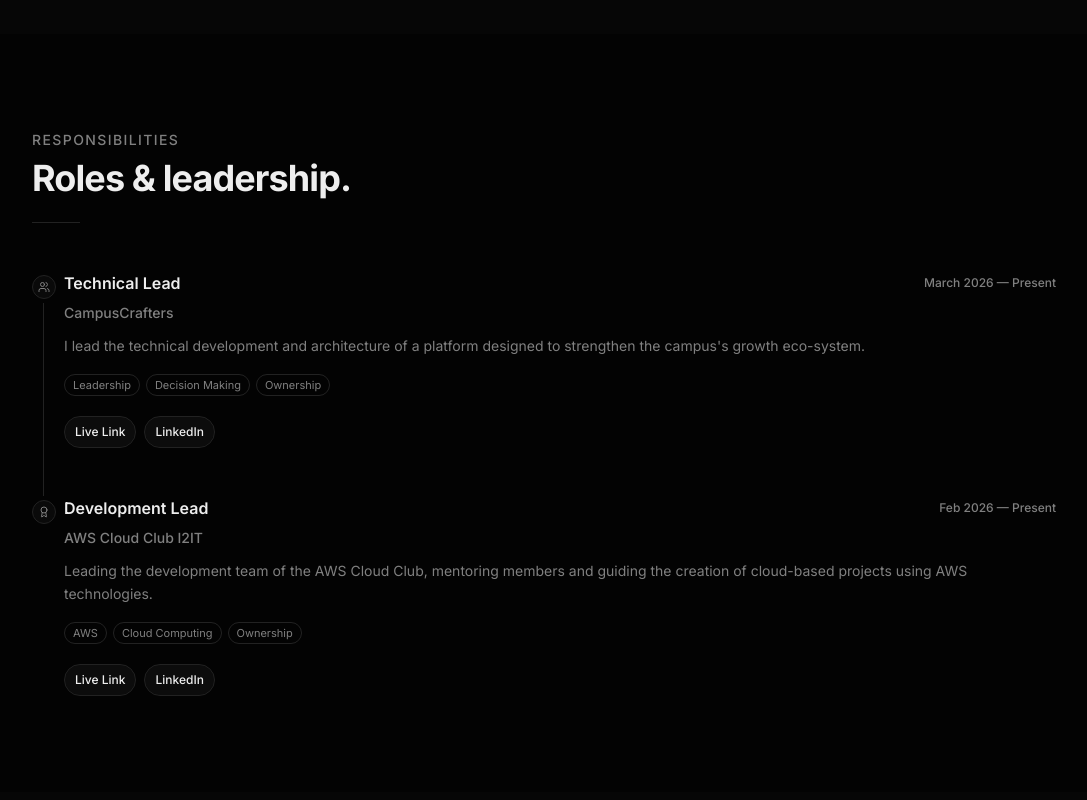
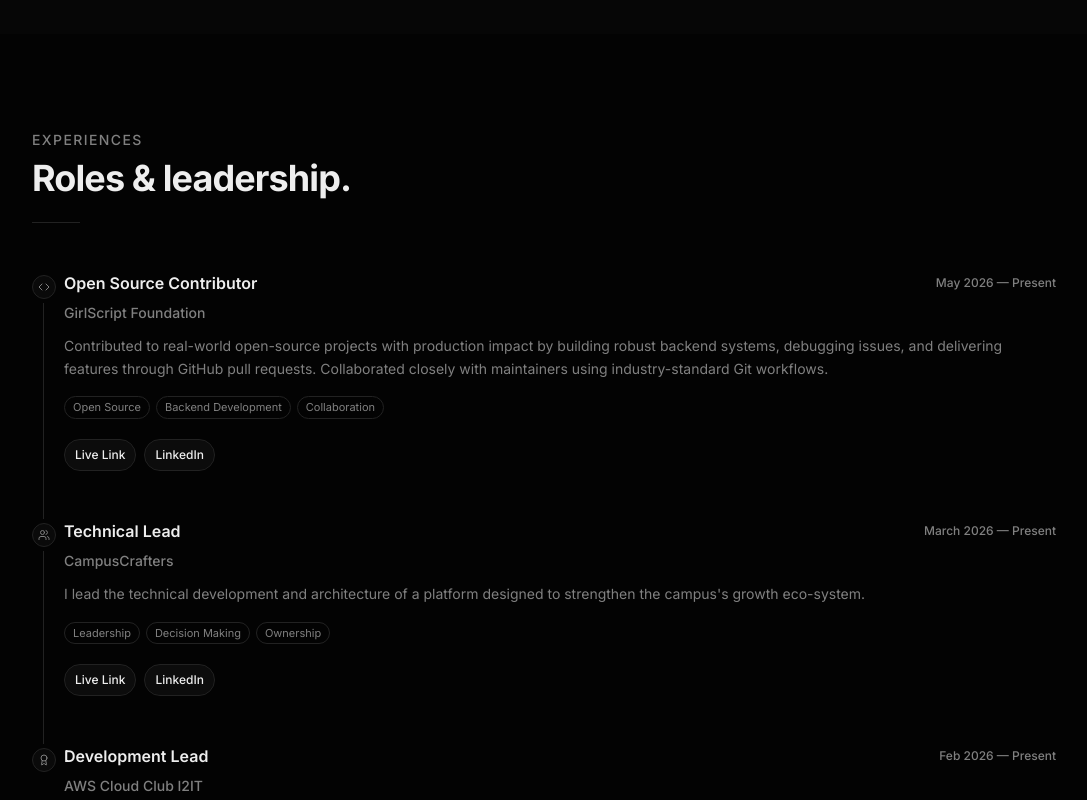
Before and after one commit to saumyaJha7/portfolio, a Next.js app: page / in a window 1280 px wide. Shown: the part 1340-2140 px from the top of the page, without its empty margins (96-1183 px from the left). Built offline with nearby package versions, Linux system fonts and the light colour scheme.

Commit message:
add : gssoc

```diff
--- a/src/app/page.tsx
+++ b/src/app/page.tsx
@@ -2,7 +2,7 @@ import Navbar from "@/components/navbar";
 import Hero from "@/components/hero";
 import About from "@/components/about";
 import Projects from "@/components/projects";
-import Responsibilities from "@/components/responsibilities";
+import Experiences from "@/components/experiences";
 import BlogComingSoon from "@/components/blog-coming-soon";
 import Contact from "@/components/contact";
 import Footer from "@/components/footer";
@@ -14,7 +14,7 @@ export default function Home() {
       <main className="flex-1">
         <Hero />
         <Projects />
-        <Responsibilities />
+        <Experiences />
         <BlogComingSoon />
         <About />
         <Contact />
--- a/src/components/responsibilities.tsx
+++ b/src/components/experiences.tsx
@@ -3,10 +3,20 @@
 import { motion } from "framer-motion";
 import { Separator } from "@/components/ui/separator";
 import { Badge } from "@/components/ui/badge";
-import { Users, Award } from "lucide-react";
+import { Users, Award , Code} from "lucide-react";
 import { Button } from "@/components/ui/button";
 
-const responsibilities = [
+const experiences = [
+  {
+    role: "Open Source Contributor",
+    organization: "GirlScript Foundation",
+    period: "May 2026 — Present",
+    description:"Contributed to real-world open-source projects with production impact by building robust backend systems, debugging issues, and delivering features through GitHub pull requests. Collaborated closely with maintainers using industry-standard Git workflows.",
+    icon: Code,
+    tags: ["Open Source", "Backend Development", "Collaboration"],
+    liveLink: "https://gssoc.girlscript.org/profile/e2d12238-3eaf-4fb6-9af1-4e9caf35f128",
+    linkedin: "https://www.linkedin.com/company/girlscriptsoc/posts/?feedView=all"
+  },
   {
     role: "Technical Lead",
     organization: "CampusCrafters",
@@ -31,11 +41,10 @@ const responsibilities = [
   }
 ];
 
-export default function Responsibilities() {
+export default function Experiences() {
   return (
-    <section id="responsibilities" className="py-24 px-6">
+    <section id="experiences" className="py-24 px-6">
       <div className="mx-auto max-w-5xl">
-        {/* Section header */}
         <motion.div
           initial={{ opacity: 0, y: 20 }}
           whileInView={{ opacity: 1, y: 0 }}
@@ -43,7 +52,7 @@ export default function Responsibilities() {
           viewport={{ once: true }}
         >
           <p className="text-sm font-medium text-muted-foreground uppercase tracking-widest">
-            Responsibilities
+            Experiences
           </p>
           <h2 className="mt-2 text-3xl font-bold tracking-tight sm:text-4xl">
             Roles & leadership.
@@ -51,9 +60,8 @@ export default function Responsibilities() {
           <Separator className="mt-6 w-12" />
         </motion.div>
 
-        {/* Timeline */}
         <div className="mt-12 space-y-0">
-          {responsibilities.map((item, i) => (
+          {experiences.map((item, i) => (
             <motion.div
               key={item.role}
               initial={{ opacity: 0, x: -20 }}
@@ -62,17 +70,15 @@ export default function Responsibilities() {
               viewport={{ once: true }}
               className="relative pl-8 pb-12 last:pb-0"
             >
-              {/* Timeline line */}
-              {i < responsibilities.length - 1 && (
-                <div className="absolute left-[11px] top-8 bottom-0 w-px bg-border" />
+
+              {i < experiences.length - 1 && (
+                <div className="absolute left-2.75 top-8 bottom-0 w-px bg-border" />
               )}
 
-              {/* Timeline dot */}
               <div className="absolute left-0 top-1 flex h-6 w-6 items-center justify-center rounded-full border border-border bg-card">
                 <item.icon className="h-3 w-3 text-muted-foreground" />
               </div>
 
-              {/* Content */}
               <div className="space-y-2">
                 <div className="flex flex-col sm:flex-row sm:items-center sm:justify-between gap-1">
                   <h3 className="text-base font-semibold">{item.role}</h3>
--- a/src/components/navbar.tsx
+++ b/src/components/navbar.tsx
@@ -16,7 +16,7 @@ import {
 const navItems = [
   { label: "Home", href: "#home" },
   { label: "Projects", href: "#projects" },
-  { label: "Responsibilities", href: "#responsibilities" },
+  { label: "Experiences", href: "#experiences" },
   { label: "Blog", href: "#blog" },
   { label: "About", href: "#about" },
   { label: "Contact", href: "#contact" },
@@ -55,7 +55,6 @@ export default function Navbar() {
       }`}
     >
       <nav className="mx-auto flex h-16 max-w-5xl items-center justify-between px-6">
-        {/* Logo */}
         <a
           href="#home"
           onClick={(e) => {
@@ -78,7 +77,6 @@ export default function Navbar() {
           </span>
         </a>
 
-        {/* Desktop nav */}
         <ul className="hidden md:flex items-center gap-1">
           {navItems.map((item) => (
             <li key={item.href}>
@@ -131,7 +129,6 @@ export default function Navbar() {
           )}
         </ul>
 
-        {/* Mobile nav */}
         <div className="flex items-center gap-2 md:hidden">
           {mounted && (
             <Button
```
